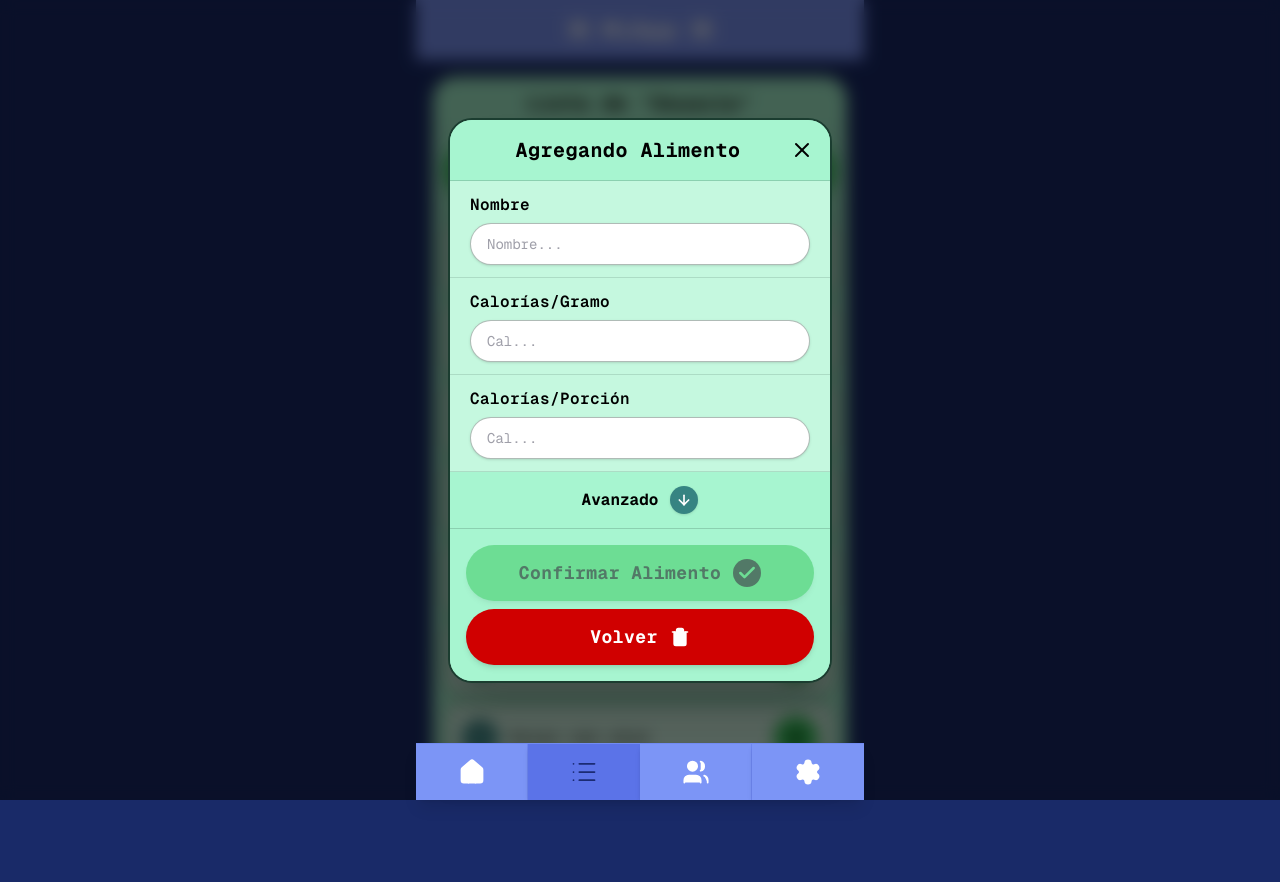
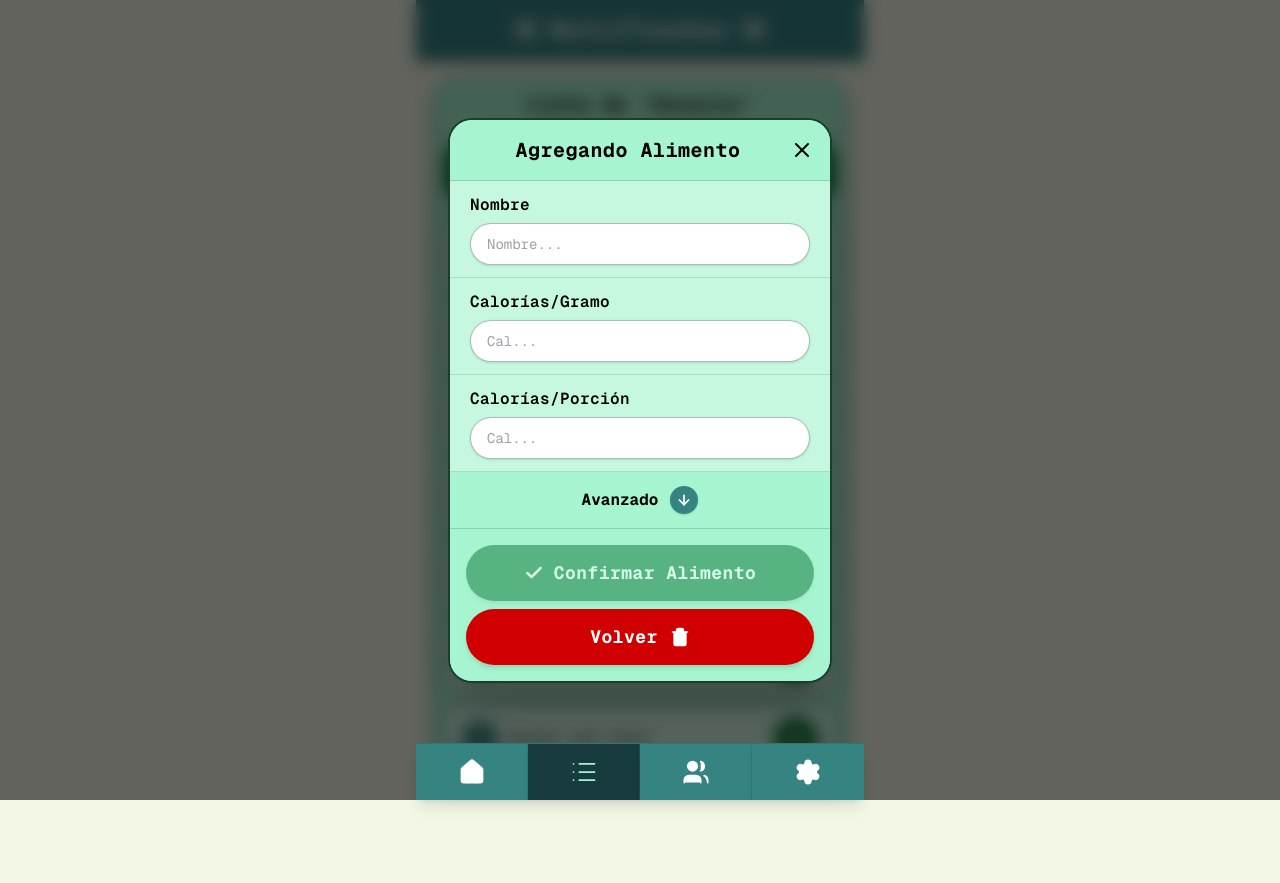
Before and after one commit to Diego-otr/NutriCast, a Next.js app: page /foods in a window 1280 px wide. Both pictures are taken after a click on the button "Nuevo Alimento". Built offline with nearby package versions, Linux system fonts and the light colour scheme; no server answers.

Commit message:
feature: unificacion del diseño de la app.

```diff
--- a/src/app/dashboard/page.tsx
+++ b/src/app/dashboard/page.tsx
@@ -306,12 +306,12 @@ export default function DashboardPage() {
   };
 
   return (
-    <div className="min-h-screen bg-[#192a68] text-black flex flex-col items-center justify-between font-mono">
+    <div className="min-h-screen bg-[#f3f7e6] text-black flex flex-col items-center justify-between font-mono">
       {/* Contenedor vista móvil */}
-      <main className="w-full max-w-md min-h-screen flex flex-col justify-between pb-20 relative bg-[#192a68]">
+      <main className="w-full max-w-md min-h-screen flex flex-col justify-between pb-20 relative bg-[#f3f7e6]">
         {/* Header Superior - TitleBar pegado al tope y rectangular */}
         <div className="sticky top-0 z-40 w-full">
-          <TitleBar title="MiApp" />
+          <TitleBar title="NutriTracker" />
         </div>
 
         {/* Contenido Principal */}
--- a/src/app/foods/page.tsx
+++ b/src/app/foods/page.tsx
@@ -201,12 +201,12 @@ export default function FoodsPage() {
   };
 
   return (
-    <div className="min-h-screen bg-[#192a68] text-[#171717] flex flex-col items-center justify-between font-mono">
+    <div className="min-h-screen bg-[#f3f7e6] text-[#171717] flex flex-col items-center justify-between font-mono">
       {/* Contenedor vista móvil */}
-      <main className="w-full max-w-md min-h-screen flex flex-col justify-between pb-20 relative bg-[#192a68]">
+      <main className="w-full max-w-md min-h-screen flex flex-col justify-between pb-20 relative bg-[#f3f7e6]">
         {/* Header Superior - TitleBar pegado al tope */}
         <div className="sticky top-0 z-40 w-full">
-          <TitleBar title="MiApp" />
+          <TitleBar title="NutriTracker" />
         </div>
 
         {/* Contenido Principal */}
--- a/src/app/login/page.tsx
+++ b/src/app/login/page.tsx
@@ -3,8 +3,9 @@
 import React, { useState } from "react";
 import { useRouter } from "next/navigation";
 import Link from "next/link";
-import { UtensilsCrossed, LogIn, AlertCircle, Loader2, ArrowLeft } from "lucide-react";
+import { UtensilsCrossed, LogIn, AlertCircle, ArrowLeft } from "lucide-react";
 import { authService } from "@/features/auth/services/auth.service";
+import { ButtonPrimary } from "@/components/buttons";
 
 export default function LoginPage() {
   const router = useRouter();
@@ -107,23 +108,15 @@ export default function LoginPage() {
               />
             </div>
 
-            <button
+            <ButtonPrimary
               type="submit"
-              disabled={isLoading}
-              className="mt-2 w-full py-3.5 px-6 rounded-2xl bg-[#0c7336] text-white font-bold text-base shadow-md hover:bg-[#095729] active:scale-[0.98] transition-all flex items-center justify-center gap-2 disabled:opacity-50"
+              isLoading={isLoading}
+              icon={<LogIn className="w-5 h-5" />}
+              fullWidth
+              className="mt-2"
             >
-              {isLoading ? (
-                <>
-                  <Loader2 className="w-5 h-5 animate-spin" />
-                  <span>Iniciando sesión...</span>
-                </>
-              ) : (
-                <>
-                  <LogIn className="w-5 h-5" />
-                  <span>Ingresar</span>
-                </>
-              )}
-            </button>
+              Ingresar
+            </ButtonPrimary>
           </form>
 
           <div className="text-center text-xs text-zinc-600">
--- a/src/app/page.tsx
+++ b/src/app/page.tsx
@@ -2,8 +2,9 @@
 
 import React, { useState } from "react";
 import { useRouter } from "next/navigation";
-import { UtensilsCrossed, LogIn, UserPlus, Flame, Users, Apple, AlertCircle, Loader2 } from "lucide-react";
+import { UtensilsCrossed, LogIn, UserPlus, Flame, Users, Apple, AlertCircle } from "lucide-react";
 import { authService } from "@/features/auth/services/auth.service";
+import { ButtonPrimary } from "@/components/buttons";
 
 export default function HomeLandingPage() {
   const router = useRouter();
@@ -247,23 +248,15 @@ export default function HomeLandingPage() {
                 />
               </div>
 
-              <button
+              <ButtonPrimary
                 type="submit"
-                disabled={isLoading}
-                className="mt-2 w-full py-3.5 px-6 rounded-2xl bg-[#0c7336] text-white font-bold text-base shadow-md hover:bg-[#095729] active:scale-[0.98] transition-all flex items-center justify-center gap-2 disabled:opacity-50"
+                isLoading={isLoading}
+                icon={<LogIn className="w-5 h-5" />}
+                fullWidth
+                className="mt-2"
               >
-                {isLoading ? (
-                  <>
-                    <Loader2 className="w-5 h-5 animate-spin" />
-                    <span>Iniciando sesión...</span>
-                  </>
-                ) : (
-                  <>
-                    <LogIn className="w-5 h-5" />
-                    <span>Ingresar</span>
-                  </>
-                )}
-              </button>
+                Ingresar
+              </ButtonPrimary>
             </form>
           ) : (
             /* Formulario: Registrarse */
@@ -313,23 +306,15 @@ export default function HomeLandingPage() {
                 />
               </div>
 
-              <button
+              <ButtonPrimary
                 type="submit"
-                disabled={isLoading}
-                className="mt-2 w-full py-3.5 px-6 rounded-2xl bg-[#0c7336] text-white font-bold text-base shadow-md hover:bg-[#095729] active:scale-[0.98] transition-all flex items-center justify-center gap-2 disabled:opacity-50"
+                isLoading={isLoading}
+                icon={<UserPlus className="w-5 h-5" />}
+                fullWidth
+                className="mt-2"
               >
-                {isLoading ? (
-                  <>
-                    <Loader2 className="w-5 h-5 animate-spin" />
-                    <span>Creando cuenta...</span>
-                  </>
-                ) : (
-                  <>
-                    <UserPlus className="w-5 h-5" />
-                    <span>Crear Cuenta</span>
-                  </>
-                )}
-              </button>
+                Crear Cuenta
+              </ButtonPrimary>
             </form>
           )}
         </section>
--- a/src/app/register/page.tsx
+++ b/src/app/register/page.tsx
@@ -3,8 +3,9 @@
 import React, { useState } from "react";
 import { useRouter } from "next/navigation";
 import Link from "next/link";
-import { UtensilsCrossed, UserPlus, AlertCircle, Loader2, ArrowLeft } from "lucide-react";
+import { UtensilsCrossed, UserPlus, AlertCircle, ArrowLeft } from "lucide-react";
 import { authService } from "@/features/auth/services/auth.service";
+import { ButtonPrimary } from "@/components/buttons";
 
 export default function RegisterPage() {
   const router = useRouter();
@@ -129,23 +130,15 @@ export default function RegisterPage() {
               />
             </div>
 
-            <button
+            <ButtonPrimary
               type="submit"
-              disabled={isLoading}
-              className="mt-2 w-full py-3.5 px-6 rounded-2xl bg-[#0c7336] text-white font-bold text-base shadow-md hover:bg-[#095729] active:scale-[0.98] transition-all flex items-center justify-center gap-2 disabled:opacity-50"
+              isLoading={isLoading}
+              icon={<UserPlus className="w-5 h-5" />}
+              fullWidth
+              className="mt-2"
             >
-              {isLoading ? (
-                <>
-                  <Loader2 className="w-5 h-5 animate-spin" />
-                  <span>Creando cuenta...</span>
-                </>
-              ) : (
-                <>
-                  <UserPlus className="w-5 h-5" />
-                  <span>Crear Cuenta</span>
-                </>
-              )}
-            </button>
+              Crear Cuenta
+            </ButtonPrimary>
           </form>
 
           <div className="text-center text-xs text-zinc-600">
--- a/src/components/buttons/ButtonAdd.tsx
+++ b/src/components/buttons/ButtonAdd.tsx
@@ -18,14 +18,14 @@ export const ButtonAdd: React.FC<ButtonAddProps> = ({
   const { isPressed, handleClick } = useButtonVariant({ variant, onClick });
 
   const bgClasses = isPressed
-    ? "bg-[#0c7336] hover:bg-[#095929] text-black"
-    : "bg-[#34c759] hover:bg-[#2eb04f] active:bg-[#0c7336] text-black";
+    ? "bg-[#06411f] hover:bg-[#043017] text-white"
+    : "bg-[#0c7336] hover:bg-[#095729] active:bg-[#06411f] text-white";
 
   return (
     <button
       type={type}
       onClick={handleClick}
-      className={`inline-flex items-center justify-center w-11 h-11 rounded-full border border-black/20 transition-all duration-150 shadow-md active:scale-95 ${bgClasses} ${className}`}
+      className={`inline-flex items-center justify-center w-11 h-11 rounded-full transition-all duration-150 shadow-md active:scale-95 ${bgClasses} ${className}`}
       {...props}
     >
       <Plus className="w-6 h-6 stroke-[3]" />
--- a/src/components/buttons/ButtonNavTile.tsx
+++ b/src/components/buttons/ButtonNavTile.tsx
@@ -33,8 +33,8 @@ export const ButtonNavTile: React.FC<ButtonNavTileProps> = ({
       onClick={handleClick}
       className={`inline-flex items-center justify-center w-14 h-14 rounded-2xl transition-all duration-150 shadow-md active:scale-95 ${
         isPressed
-          ? "bg-[#5b73e8] hover:bg-[#485fd0] text-[#1b2b73]"
-          : "bg-[#7c95f6] hover:bg-[#6882ef] active:bg-[#5b73e8] active:text-[#1b2b73] text-white"
+          ? "bg-[#173b3e] text-[#a7f5d0]"
+          : "bg-[#368482] hover:bg-[#2c6e6c] active:bg-[#173b3e] text-white"
       } ${className}`}
       {...props}
     >
--- a/src/components/buttons/ButtonPrimary.tsx
+++ b/src/components/buttons/ButtonPrimary.tsx
@@ -1,12 +1,14 @@
 "use client";
 
 import React from "react";
-import { Plus } from "lucide-react";
+import { Loader2 } from "lucide-react";
 import { useButtonVariant, ButtonVariant } from "./useButtonVariant";
 
-interface ButtonPrimaryProps extends React.ButtonHTMLAttributes<HTMLButtonElement> {
+export interface ButtonPrimaryProps extends React.ButtonHTMLAttributes<HTMLButtonElement> {
   variant?: ButtonVariant;
   icon?: React.ReactNode;
+  isLoading?: boolean;
+  fullWidth?: boolean;
   children?: React.ReactNode;
 }
 
@@ -14,30 +16,41 @@ export const ButtonPrimary: React.FC<ButtonPrimaryProps> = ({
   variant,
   onClick,
   icon,
+  isLoading = false,
+  fullWidth = false,
   children = "Registrar Comida",
   className = "",
+  type = "button",
+  disabled,
   ...props
 }) => {
   const { isPressed, handleClick } = useButtonVariant({ variant, onClick });
 
+  const bgClasses = isPressed
+    ? "bg-[#06411f] hover:bg-[#043017] text-white"
+    : "bg-[#0c7336] hover:bg-[#095729] active:bg-[#06411f] text-white";
+
   return (
     <button
+      type={type}
       onClick={handleClick}
-      className={`inline-flex items-center justify-between gap-3 px-6 py-3.5 rounded-full font-bold text-lg tracking-wide transition-all duration-150 shadow-md active:scale-95 ${
-        isPressed
-          ? "bg-[#0c7336] hover:bg-[#095929] text-white"
-          : "bg-[#34c759] hover:bg-[#2eb04f] active:bg-[#0c7336] text-black active:text-white"
-      } ${className}`}
+      disabled={disabled || isLoading}
+      className={`inline-flex items-center justify-center gap-2.5 px-6 py-3.5 rounded-2xl font-bold text-base tracking-wide transition-all duration-150 shadow-md active:scale-[0.98] disabled:opacity-50 disabled:pointer-events-none ${
+        fullWidth ? "w-full" : ""
+      } ${bgClasses} ${className}`}
       {...props}
     >
-      <span>{children}</span>
-      <span
-        className={`flex items-center justify-center w-7 h-7 rounded-full transition-colors duration-150 ${
-          isPressed ? "bg-[#06381a] text-[#34c759]" : "bg-black text-[#34c759]"
-        }`}
-      >
-        {icon ?? <Plus className="w-5 h-5 stroke-[3]" />}
-      </span>
+      {isLoading ? (
+        <>
+          <Loader2 className="w-5 h-5 animate-spin shrink-0" />
+          <span>Cargando...</span>
+        </>
+      ) : (
+        <>
+          {icon && <span className="shrink-0">{icon}</span>}
+          {children && <span>{children}</span>}
+        </>
+      )}
     </button>
   );
 };
--- a/src/components/common/NavBar.tsx
+++ b/src/components/common/NavBar.tsx
@@ -42,7 +42,7 @@ export const NavBar: React.FC<NavBarProps> = ({
 
   return (
     <nav
-      className={`w-full max-w-md mx-auto grid grid-cols-4 bg-[#7c95f6] rounded-none overflow-hidden shadow-lg border-t border-[#5b73e8]/30 ${className}`}
+      className={`w-full max-w-md mx-auto grid grid-cols-4 bg-[#368482] rounded-none overflow-hidden shadow-lg border-t border-[#1b3d30]/20 ${className}`}
     >
       {navItems.map((tab) => {
         const isSelected = currentActiveTab === tab;
@@ -52,7 +52,7 @@ export const NavBar: React.FC<NavBarProps> = ({
             iconType={tab}
             variant={isSelected ? "pressed" : "default"}
             onClick={() => handleSelectTab(tab)}
-            className="w-full h-14 rounded-none border-r border-[#5b73e8]/40 last:border-r-0"
+            className="w-full h-14 rounded-none border-r border-[#2c6e6c]/40 last:border-r-0"
           />
         );
       })}
--- a/src/components/common/TitleBar.tsx
+++ b/src/components/common/TitleBar.tsx
@@ -9,12 +9,12 @@ export interface TitleBarProps {
 }
 
 export const TitleBar: React.FC<TitleBarProps> = ({
-  title = "MiApp",
+  title = "NutriTracker",
   className = "",
 }) => {
   return (
     <header
-      className={`w-full flex items-center justify-center gap-3 bg-[#7c95f6] text-white py-3.5 px-6 rounded-none shadow-md ${className}`}
+      className={`w-full flex items-center justify-center gap-3 bg-[#368482] text-white py-3.5 px-6 rounded-none shadow-md border-b border-[#1b3d30]/20 ${className}`}
     >
       <UtensilsCrossed className="w-6 h-6 stroke-[2.5]" />
       <h1 className="font-bold text-xl md:text-2xl tracking-wide">
```
